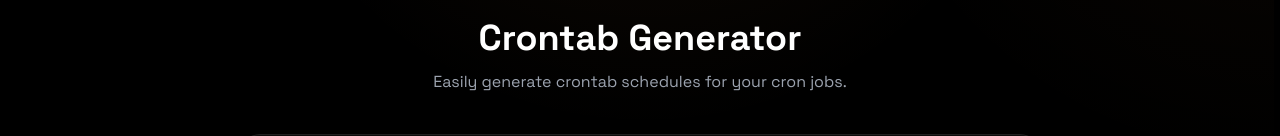
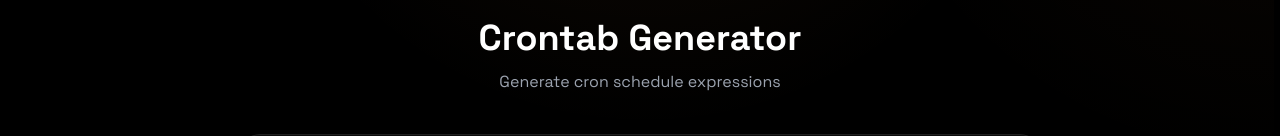
Before and after one commit to dailydevtools/Daily-Dev-Tools, a Next.js app: page /en/tools/crontab-generator in a window 1280 px wide. Shown: the part 280-416 px from the top of the page. Built offline with nearby package versions, Linux system fonts and the light colour scheme; no server answers.

Commit message:
Localize Crontab Generator titles and descriptions
Updated ToolPageHeader to use translations for title and description.

```diff
--- a/app/[locale]/tools/crontab-generator/Client.tsx
+++ b/app/[locale]/tools/crontab-generator/Client.tsx
@@ -8,6 +8,7 @@ import ToolIcon from "../../../components/ToolIcon";
 import { useTranslations } from "next-intl";
 
 export default function CrontabGeneratorClient() {
+    const tTools = useTranslations('Tools');
     const t = useTranslations('CrontabGenerator');
     const [min, setMin] = useState("*");
     const [hour, setHour] = useState("*");
@@ -207,8 +208,8 @@ export default function CrontabGeneratorClient() {
                 <div className="max-w-[800px] mx-auto">
 
                     <ToolPageHeader
-                        title="Crontab Generator"
-                        description="Easily generate crontab schedules for your cron jobs."
+                        title={tTools('crontab-generator.name')}
+                        description={tTools('crontab-generator.description')}
                         icon={<ToolIcon name="Clock" size={32} />}
                     />
 
```
